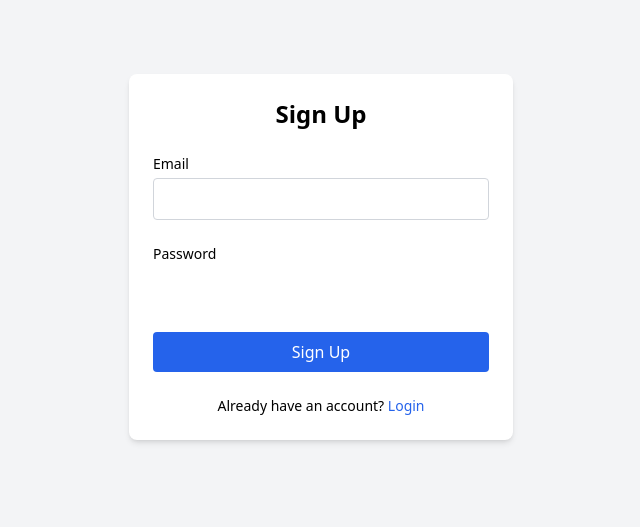
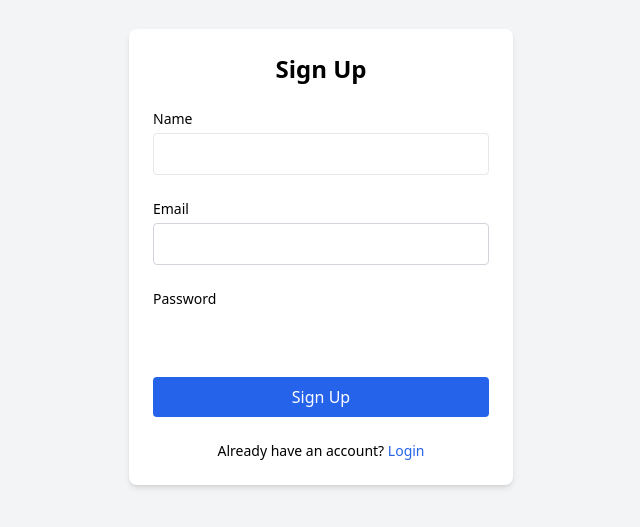
Before and after one commit to Zaieed-dev/trading-journal, a Next.js app: page /signup in a window 1280 px wide. Shown: the part 143-670 px from the top of the page, without its empty margins (319-959 px from the left). Built offline with nearby package versions, Linux system fonts and the light colour scheme.

Commit message:
Update signup.js

```diff
--- a/pages/signup.js
+++ b/pages/signup.js
@@ -6,6 +6,7 @@ import Link from 'next/link';
 export default function SignUp() {
   const router = useRouter();
 
+  const [name, setName] = useState('');
   const [email, setEmail]         = useState('');
   const [emailError, setEmailError] = useState('');
   const [password, setPassword]   = useState('');
@@ -30,11 +31,17 @@ export default function SignUp() {
       return;
     }
 
-    // Attempt sign-up
-    const { data, error: signUpError } = await supabase.auth.signUp({ email, password });
+    const { data, error: signUpError } = await supabase.auth.signUp({
+      email,
+      password,
+      options: {
+        data: {
+          display_name: name,
+        },
+      },
+    });
 
     if (signUpError) {
-      // If Supabase throws a duplicate‑email error
       const msg = signUpError.message.toLowerCase();
       const exists = /already registered|duplicate|user already exists/.test(msg);
       if (exists) {
@@ -43,16 +50,14 @@ export default function SignUp() {
         setError(signUpError.message);
       }
     } else {
-      // No error — but must check for the "fake" user object case
-      // If identities is empty, Supabase is telling us the email already exists
       if (data.user?.identities?.length === 0) {
         setError('User already exists. Please log in instead.');
       } else {
-        // Truly a new user
         setSuccess('Sign‑up successful! Please check your email to confirm and then log in.');
       }
     }
   };
+
 
   return (
     <div className="min-h-screen flex items-center justify-center bg-gray-100 px-4">
@@ -61,6 +66,22 @@ export default function SignUp() {
         className="w-full max-w-sm bg-white p-6 rounded-lg shadow-md space-y-6"
       >
         <h2 className="text-2xl font-bold text-center">Sign Up</h2>
+
+        {/* Name Field */}
+        <div>
+          <label htmlFor="name" className="block text-sm font-medium mb-1">
+            Name
+          </label>
+          <input
+            id="name"
+            type="text"
+            value={name}
+            onChange={e => setName(e.target.value)}
+            className="w-full p-2 border rounded focus:outline-none focus:ring-2 focus:ring-blue-500"
+            required
+          />
+        </div>
+
 
         {/* Email Field */}
         <div>
```
